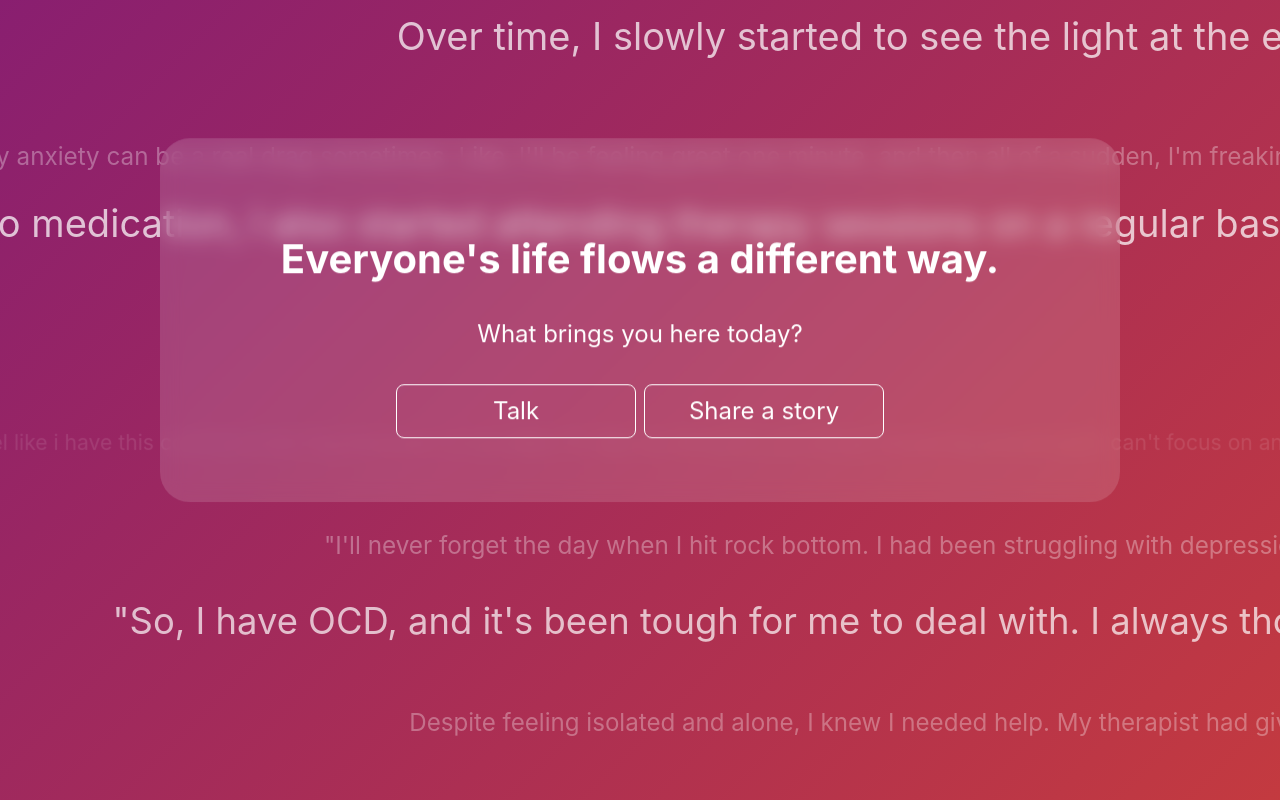
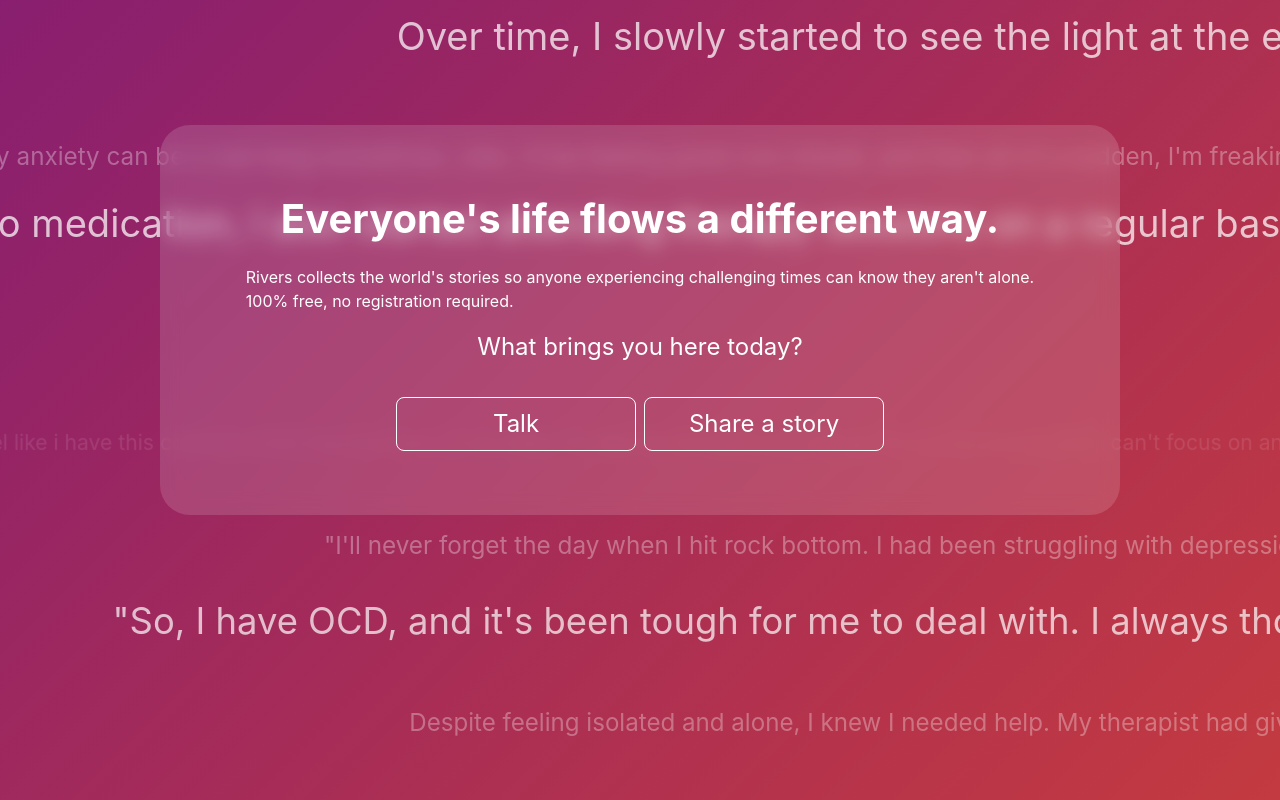
Before and after one commit to myfatemi04/rivers, a React (Create React App) app: page / in a window 1280 px wide. Built offline with nearby package versions, Linux system fonts and the light colour scheme.

Commit message:
Change front text

```diff
--- a/src/pages/Home.js
+++ b/src/pages/Home.js
@@ -38,10 +38,9 @@
 				{/* <AnimatePresence mode="wait">
 					{!showTalkPage && */}
 				<motion.div initial={{ opacity: 1 }} exit={{ opacity: 0, transition: { type: "tween", duration: 0.15 } }} style={{ padding: "4rem", display: "flex", flexDirection: "column", alignItems: "center" }}>
-					<h1>Everyone's life flows a different way.</h1>
-					<div>
-						<span>What brings you here today?</span>
-					</div>
+					<h1 style={{ margin: 0 }}>Everyone's life flows a different way.</h1>
+					<p>Rivers collects the world's stories so anyone experiencing challenging times can know they aren't alone.<br />100% free, no registration required.</p>
+					<span>What brings you here today?</span>
 					<div className="buttons">
 						<Link to="/talk" className="button"> Talk </Link>
 						<Link to="/share" className="button" style={{ marginLeft: "0.5rem" }}> Share a story </Link>
```
